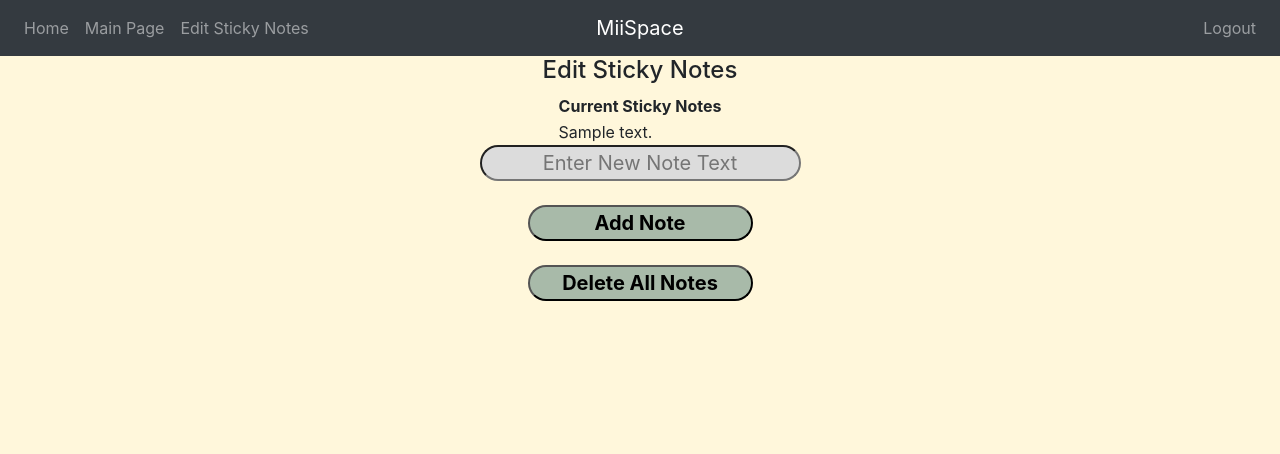
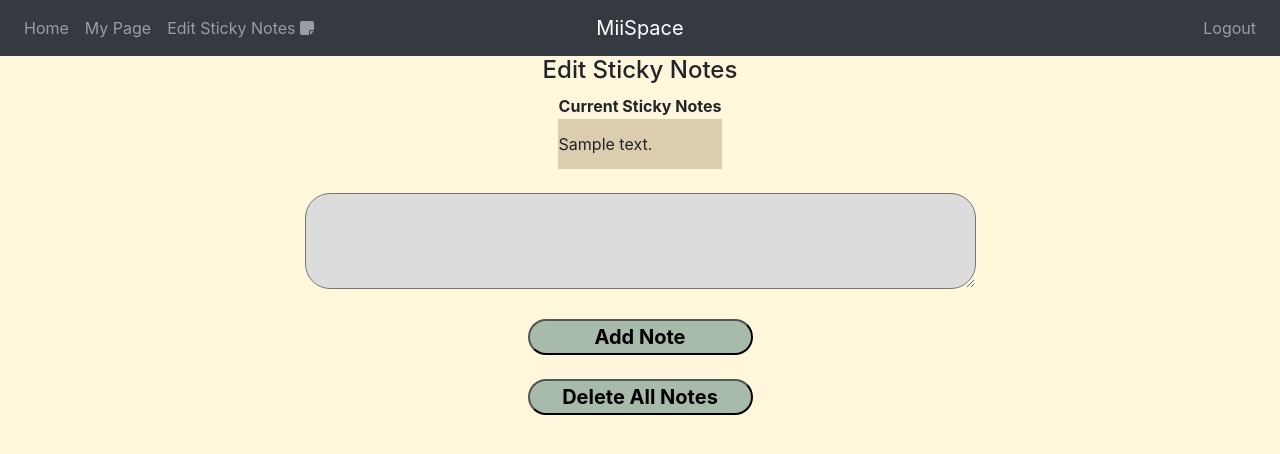
Before and after one commit to TravisN959/MiiSpace, a Flask app: page /delete in a window 1280 px wide. Shown: the top 454 px of the page. Run offline with Flask 2, Linux system fonts and the light colour scheme; the visitor is signed in with stand-in values (Sample User, id 1); a database or web service that is not in the repository returns one stand-in record (values such as "Sample title"); some libraries are stand-ins or nearby versions.

Commit message:
fixed sticky notes when text is too long
made adding sticky notes more easier

also changed Main Page to My Page to make it simpler

```diff
--- a/static/css/style.css
+++ b/static/css/style.css
@@ -52,3 +52,20 @@ body{
     background-color: #2196F3;
     color: #fff;
   }
+
+
+
+table tr:nth-child(odd) td{
+    background-color: #a8baa9;
+    max-width: 200px;
+    height:50px;
+    word-wrap: break-word;
+
+}
+table tr:nth-child(even) td{
+    background-color:  #dbcdad;
+    max-width: 200px;
+    height:50px;
+    word-wrap: break-word;
+
+}
--- a/templates/base.html
+++ b/templates/base.html
@@ -26,10 +26,10 @@
 
                 {% if signedIn %}
                 <li class="nav-item">
-                    <a class="nav-link" href="/mainPage">Main Page</a>
+                    <a class="nav-link" href="/mainPage">My Page</a>
                 </li>
                 <li class="nav-item">
-                    <a class="nav-link" href="/stickynotes">Edit Sticky Notes</a>
+                    <a class="nav-link" href="/stickynotes">Edit Sticky Notes <i class="fas fa-sticky-note"></i></a>
                 </li>
                 {% endif %}
             </ul>
--- a/templates/stickynotes.html
+++ b/templates/stickynotes.html
@@ -2,6 +2,7 @@
 
 {% block head %}
 <Title>MiiSpace StickyNote</Title>
+<script src="https://kit.fontawesome.com/368a12c127.js" crossorigin="anonymous"></script>
 {% endblock %}
 
 {% block body %}
@@ -10,21 +11,27 @@
 <h4>Edit Sticky Notes</h4>
 <table>
     <tr>
-        <th>Current Sticky Notes</th>
+        <th style="text-align:center">Current Sticky Notes</th>
     </tr>
     {% for note in sticky%}
-    <tr>
+    <tr >
         <td>
             {{note}}
         </td>
     </tr>
     {%  endfor %}
 </table>
-
+<br>
 </center>
 <form style="text-align: center;" action="/stickynotes" method="POST">
     <div>
+        <textarea id="text" name="text" rows="3" cols="50" style="border-radius: 25px;font-size:20px;text-align: center;background-color: #DCDCDC;">
+
+
+        </textarea>
+        <!--
         <input type="text" placeholder="Enter New Note Text" name="text"  style="border-radius: 25px;font-size:20px;text-align: center;background-color: #DCDCDC;"><br>
+            -->
     </div>
     <br>
     <button type="submit" style="border-radius: 25px;font-size:20px;text-align: center;width:225px;background-color: #a8baa9;"><strong>Add Note</strong></button>
```
